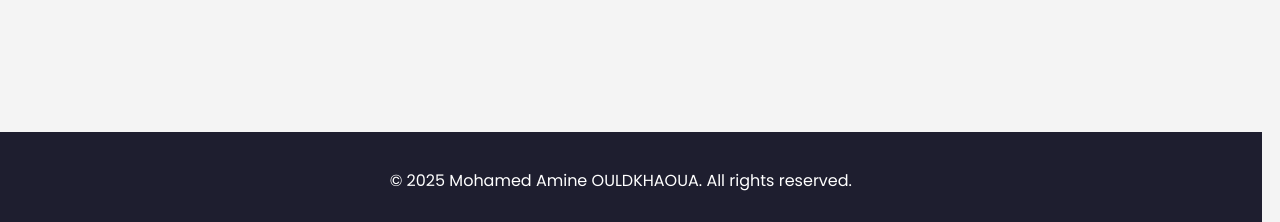
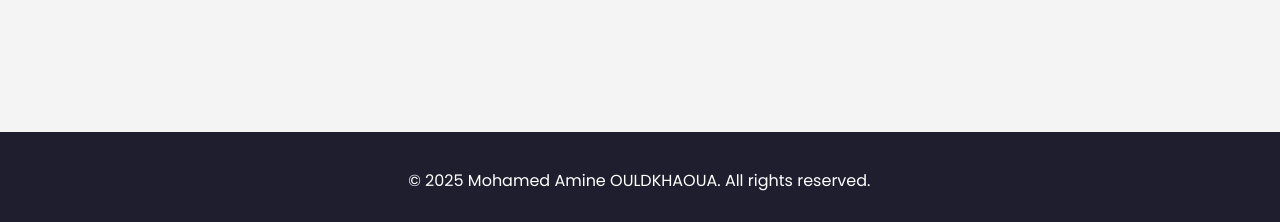
Before and after one commit to med-amine-ok/portfolio, a plain HTML site: page index.html in a window 1280 px wide. Shown: the part 2184-2406 px from the top of the page. Drawn offline with Linux system fonts and the light colour scheme.

Commit message:
Update style.css

```diff
--- a/style.css
+++ b/style.css
@@ -203,7 +203,7 @@ body {
     color: #fff;
     width: 100%;
     height: 50px;
-    margin-left: 10;
+    margin-left: 37px;
     margin-top: auto;
 }
 
```
